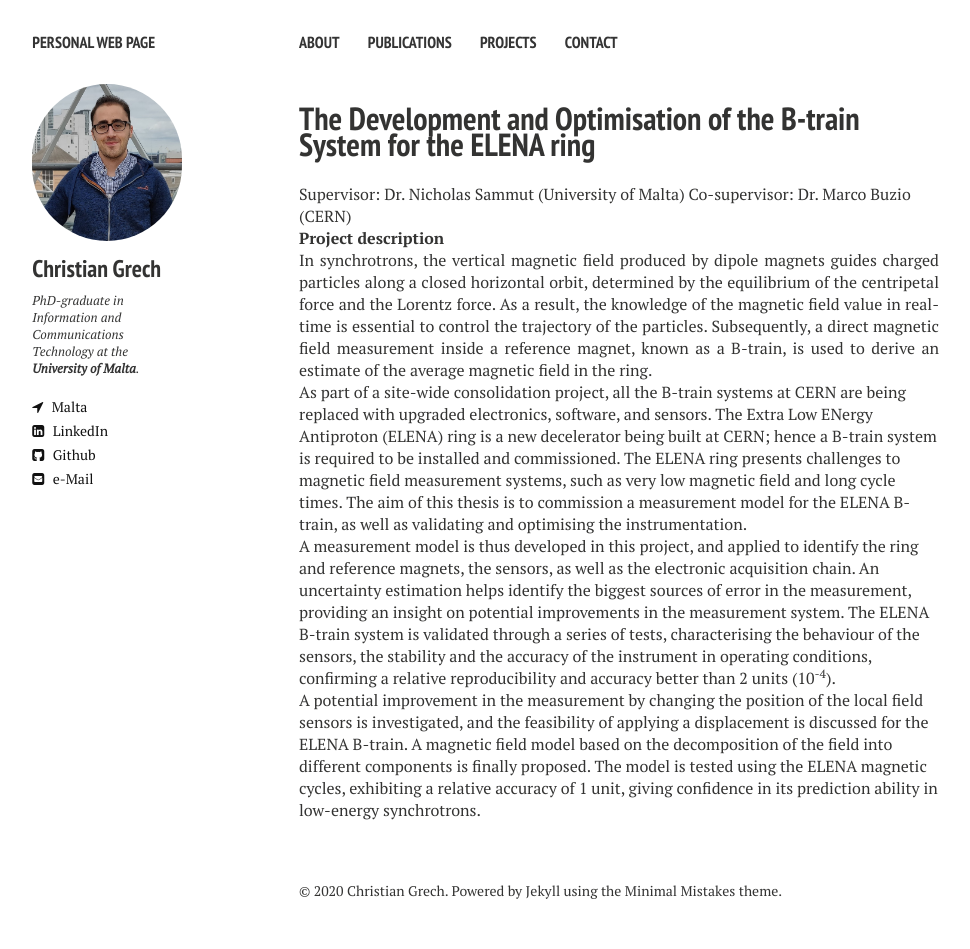
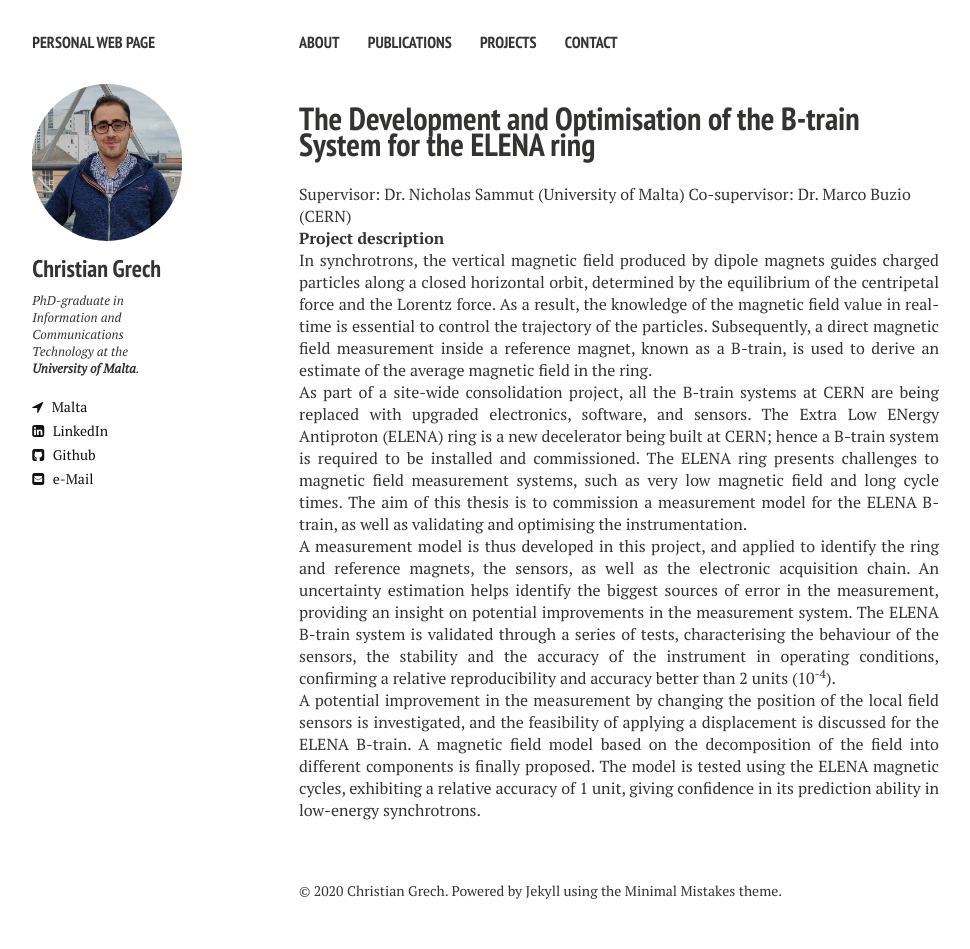
Before and after one commit to cgre23/cgre23.github.io, a Jekyll site: the page built from elena.md, in a window 1280 px wide. Shown: the whole page, without its empty margins (21-991 px from the left). Built offline with Jekyll 4.4.1, drawn with Linux system fonts in a browser that asks for light colours; nearby versions of some CDN libraries.

Commit message:
Update elena.md

```diff
--- a/elena.md
+++ b/elena.md
@@ -10,12 +10,11 @@ image:
 Supervisor: Dr. Nicholas Sammut (University of Malta)
 Co-supervisor: Dr. Marco Buzio (CERN)
 
-
 **Project description** <br>
 <p align="justify"> In synchrotrons, the vertical magnetic field produced by dipole magnets guides charged particles along a closed horizontal orbit, determined by the equilibrium of the centripetal force and the Lorentz force. As a result, the knowledge of the magnetic field value in real-time is essential to control the trajectory of the particles. Subsequently, a direct magnetic field measurement inside a reference magnet, known as a B-train, is used to derive an estimate of the average magnetic field in the ring.</p>
 
-As part of a site-wide consolidation project, all the B-train systems at CERN are being replaced with upgraded electronics, software, and sensors. The Extra Low ENergy Antiproton (ELENA) ring is a new decelerator being built at CERN; hence a B-train system is required to be installed and commissioned. The ELENA ring presents challenges to magnetic field measurement systems, such as very low magnetic field and long cycle times. The aim of this thesis is to commission a measurement model for the ELENA B-train, as well as validating and optimising the instrumentation.
+<p align="justify"> As part of a site-wide consolidation project, all the B-train systems at CERN are being replaced with upgraded electronics, software, and sensors. The Extra Low ENergy Antiproton (ELENA) ring is a new decelerator being built at CERN; hence a B-train system is required to be installed and commissioned. The ELENA ring presents challenges to magnetic field measurement systems, such as very low magnetic field and long cycle times. The aim of this thesis is to commission a measurement model for the ELENA B-train, as well as validating and optimising the instrumentation.</p>
 
-A measurement model is thus developed in this project, and applied to identify  the ring and reference magnets, the sensors, as well as the electronic acquisition chain. An uncertainty estimation helps identify the biggest sources of error in the measurement, providing an insight on potential improvements in the measurement system. The ELENA B-train system is validated through a series of tests, characterising the behaviour of the sensors, the stability and the accuracy of the instrument in operating conditions, confirming a relative reproducibility and accuracy better than 2 units (10<sup>-4</sup>).
+<p align="justify"> A measurement model is thus developed in this project, and applied to identify  the ring and reference magnets, the sensors, as well as the electronic acquisition chain. An uncertainty estimation helps identify the biggest sources of error in the measurement, providing an insight on potential improvements in the measurement system. The ELENA B-train system is validated through a series of tests, characterising the behaviour of the sensors, the stability and the accuracy of the instrument in operating conditions, confirming a relative reproducibility and accuracy better than 2 units (10<sup>-4</sup>).</p>
 
-A potential improvement in the measurement by changing the position of the local field sensors is investigated, and the feasibility of applying a displacement is discussed for the ELENA B-train. A magnetic field model based on the decomposition of the field into different components is finally proposed. The model is tested using the ELENA magnetic cycles, exhibiting a relative accuracy of 1 unit, giving confidence in its prediction ability in low-energy synchrotrons.
+<p align="justify"> A potential improvement in the measurement by changing the position of the local field sensors is investigated, and the feasibility of applying a displacement is discussed for the ELENA B-train. A magnetic field model based on the decomposition of the field into different components is finally proposed. The model is tested using the ELENA magnetic cycles, exhibiting a relative accuracy of 1 unit, giving confidence in its prediction ability in low-energy synchrotrons.</p>
```
